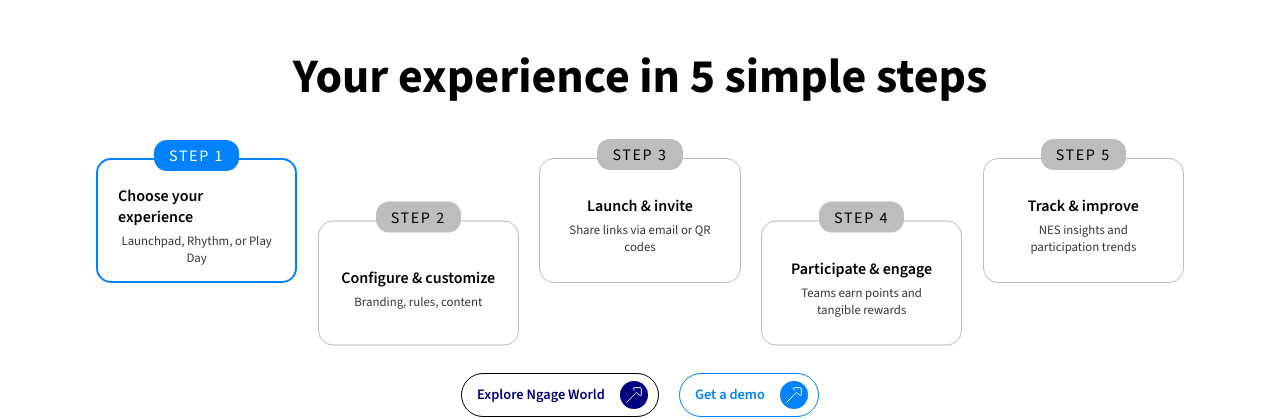
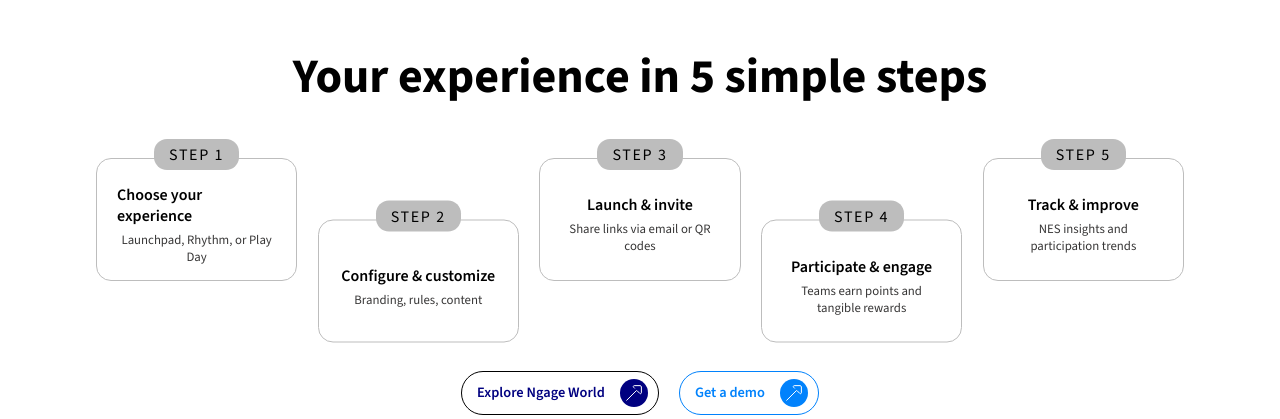
Before and after one commit to Nirvik-Roy/Engage-web, a React (Vite) app: page / in a window 1280 px wide. Shown: the part 3240-3659 px from the top of the page. Built offline with nearby package versions, Linux system fonts and the light colour scheme; a web font is replaced by a local one.

Commit message:
add hover effect

```diff
--- a/src/View/Home/Simplesteps/Simplesteps.css
+++ b/src/View/Home/Simplesteps/Simplesteps.css
@@ -23,11 +23,20 @@
   border-radius: 15px;
   border: 1px solid rgba(189, 189, 189, 1);
   position: relative;
+  transition: 0.2s linear all;
 }
 
-.steps_wrapper .step:first-child{
+.step:hover{
+     border: 2px solid rgba(1, 130, 252, 1);
+       transition: 0.2s linear all;
+}
+.step:hover h2{
+    background-color: rgba(1, 130, 252, 1);
+    color: #fff;
+}
+/* .steps_wrapper .step:first-child{
  border: 2px solid rgba(1, 130, 252, 1)
-}
+} */
 
 .steps_wrapper .step:nth-child(2){
     transform: translateY(50%);
@@ -36,10 +45,10 @@
     transform: translateY(50%);
 }
 
-.steps_wrapper .step:first-child h2{
+/* .steps_wrapper .step:first-child h2{
     color: #fff;
     background-color: rgba(1, 130, 252, 1);
-}
+} */
 
 .step h2{
   text-align: center;
@@ -54,6 +63,7 @@
   letter-spacing: 0.1rem;
   position: absolute;
   top: -20px;
+  transition: 0.2s linear all;
 }
 .step h4{
     margin-bottom: 0px;
--- a/src/View/Ongoingengage/Engagerythm/Engagerythm.css
+++ b/src/View/Ongoingengage/Engagerythm/Engagerythm.css
@@ -28,7 +28,9 @@
   position: absolute;
   top: 0;
   left: 0;
+  transition: 0.3s linear all;
 }
+
 .engage_rythm_card:first-child {
   z-index: 10;
   transform: rotate(3deg);
@@ -78,6 +80,11 @@
   z-index: 1;
   transform: rotate(3deg);
 }
+.engage_rythm_card:hover {
+  z-index: 999 !important;
+  transform: rotate(0deg) !important;
+  box-shadow: 0px 3px 10px 0px rgba(0, 0, 0, 0.571);
+}
 .engage_rythm_img {
   width: 100%;
   position: relative;
```
